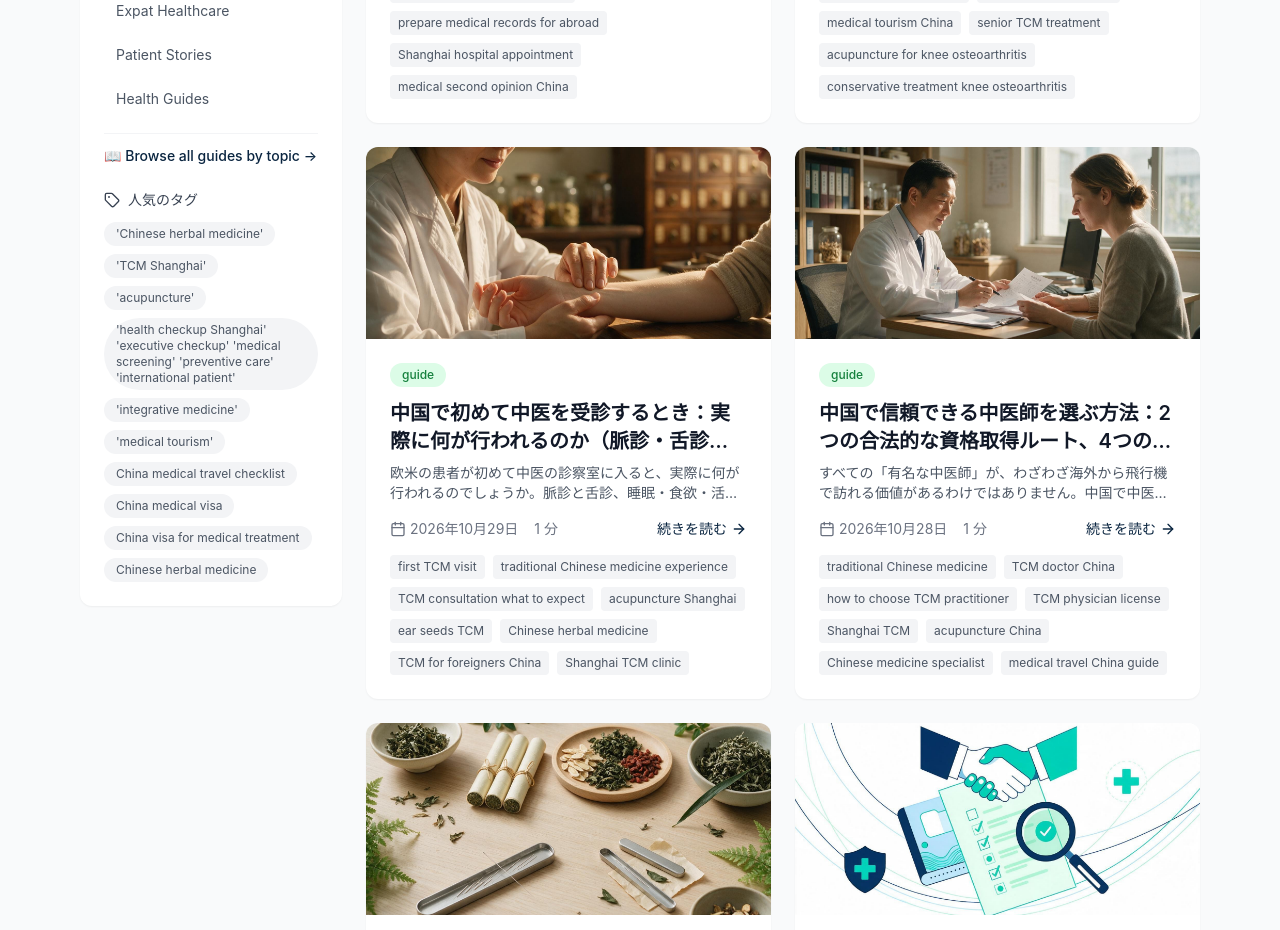
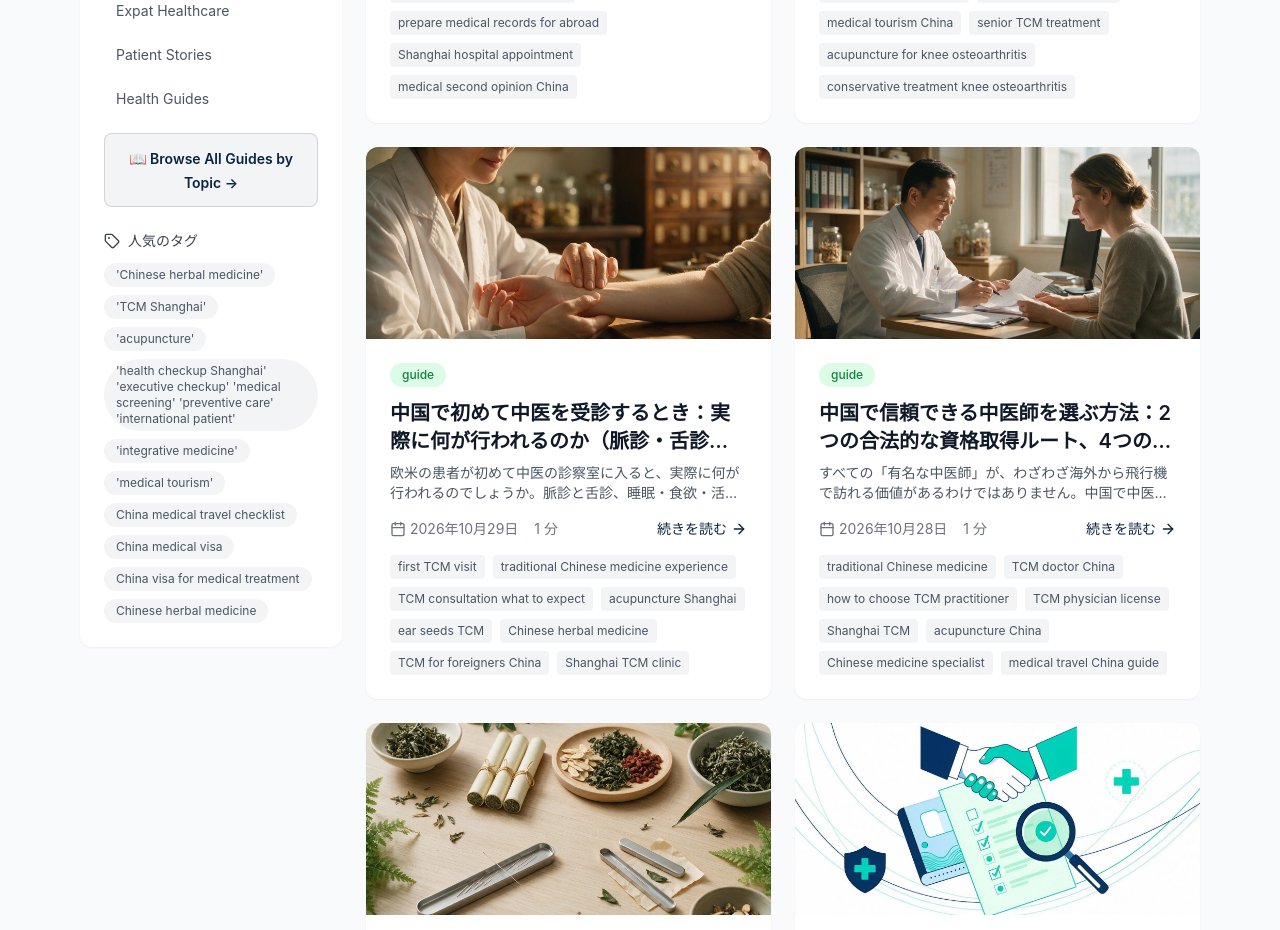
Before and after one commit to linglingsaiko/ShanghaiMed, a Next.js app: page /ja/blog in a window 1280 px wide. Shown: the part 841-1771 px from the top of the page. Built offline with nearby package versions, Linux system fonts and the light colour scheme; no server answers.

Commit message:
style: make guides link more prominent with card-style CTA block

```diff
--- a/components/sections/BlogList.tsx
+++ b/components/sections/BlogList.tsx
@@ -115,14 +115,12 @@ export default function BlogList({
                   </li>
                 ))}
               </ul>
-              <div className="mt-4 pt-3 border-t border-gray-100">
-                <Link
-                  href={localePath('/blog/guides')}
-                  className="flex items-center gap-2 text-sm font-medium text-primary hover:text-primary/80 transition-colors"
-                >
-                  📖 Browse all guides by topic →
-                </Link>
-              </div>
+              <Link
+                href={localePath('/blog/guides')}
+                className="mt-4 block rounded-lg bg-primary/5 border border-primary/15 px-4 py-3 text-center hover:bg-primary/10 transition-colors"
+              >
+                <span className="text-sm font-semibold text-primary">📖 Browse All Guides by Topic →</span>
+              </Link>
             </div>
 
             <div>
```
